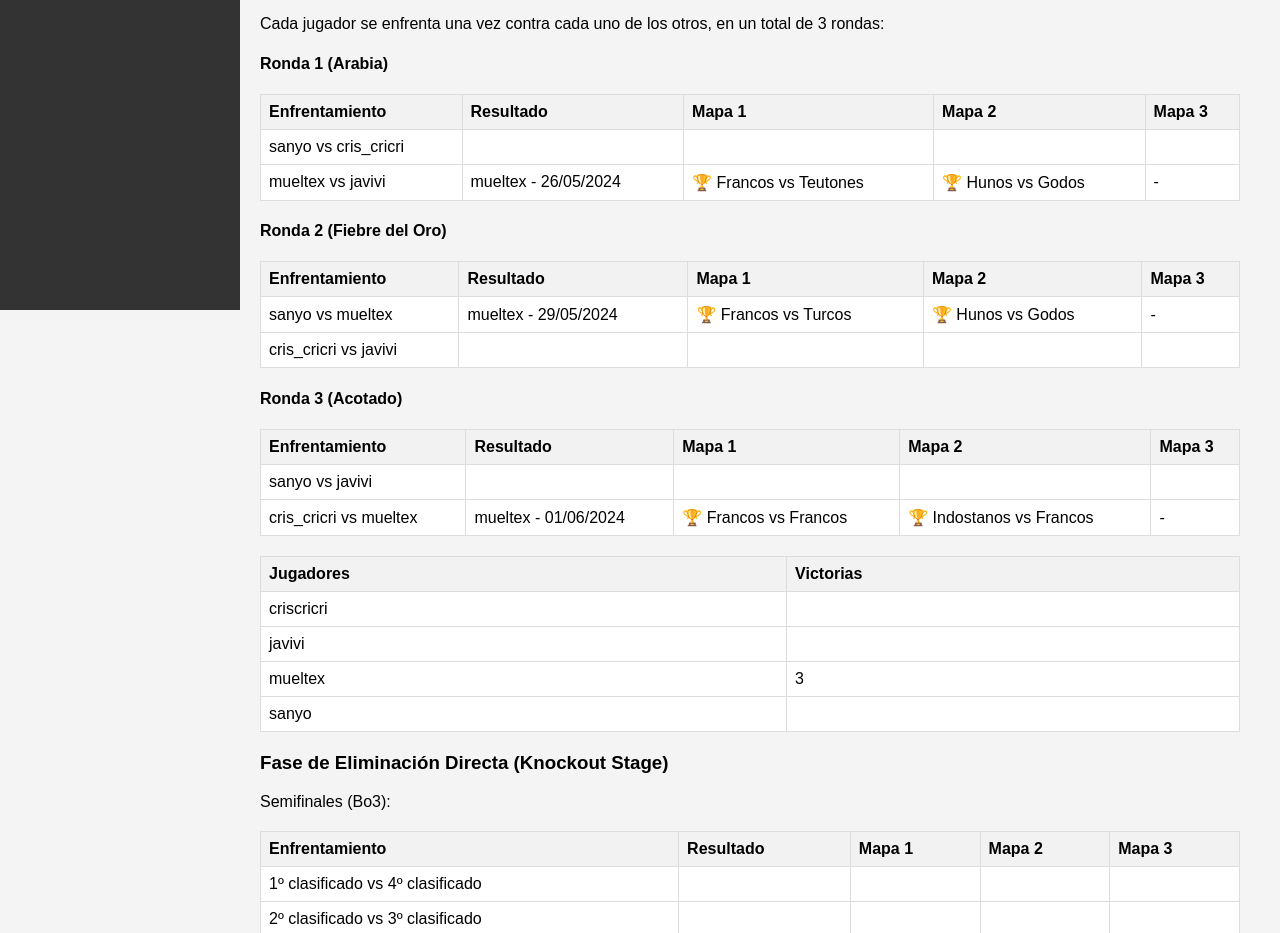
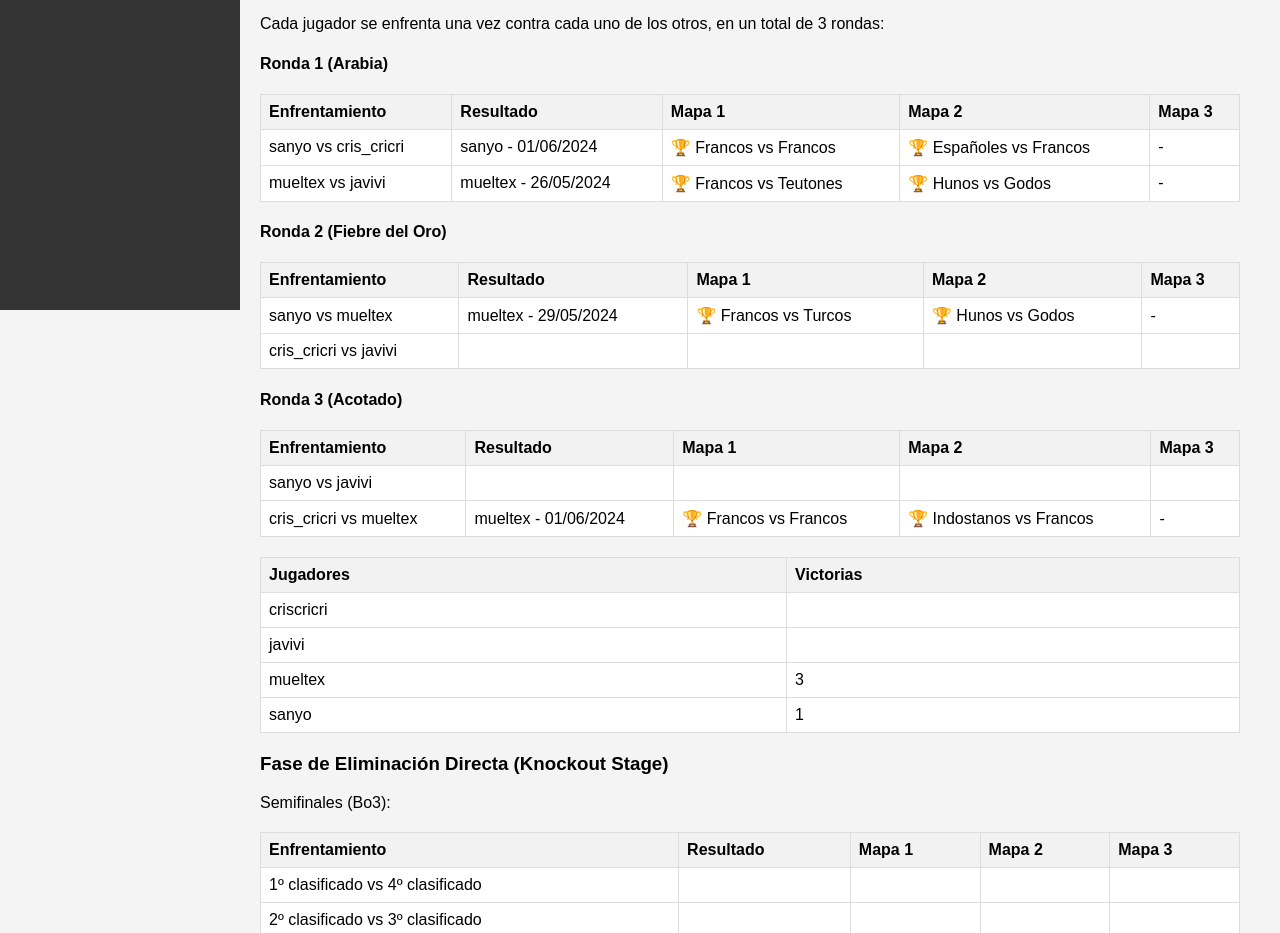
Before and after one commit to Mueltex/Mueltex.github.io, a plain HTML site: page index.html in a window 1280 px wide. Shown: the part 530-1463 px from the top of the page. Drawn offline with Linux system fonts and the light colour scheme.

Commit message:
Update index.html

```diff
--- a/index.html
+++ b/index.html
@@ -108,10 +108,10 @@
                 </tr>
                 <tr>
                     <td>sanyo vs cris_cricri</td>
-                    <td></td>
-                    <td></td>
-                    <td></td>
-                    <td></td>
+                    <td>sanyo - 01/06/2024</td>
+                    <td>🏆 Francos vs Francos</td>
+                    <td>🏆 Españoles vs Francos</td>
+                    <td> - </td>
                 </tr>
                 <tr>
                     <td>mueltex vs javivi</td>
@@ -191,7 +191,7 @@
                 </tr>
                 <tr>
                     <td>sanyo</td>
-                    <td></td>
+                    <td>1</td>
                 </tr>
             </table>
             <h3>Fase de Eliminación Directa (Knockout Stage)</h3>
```
